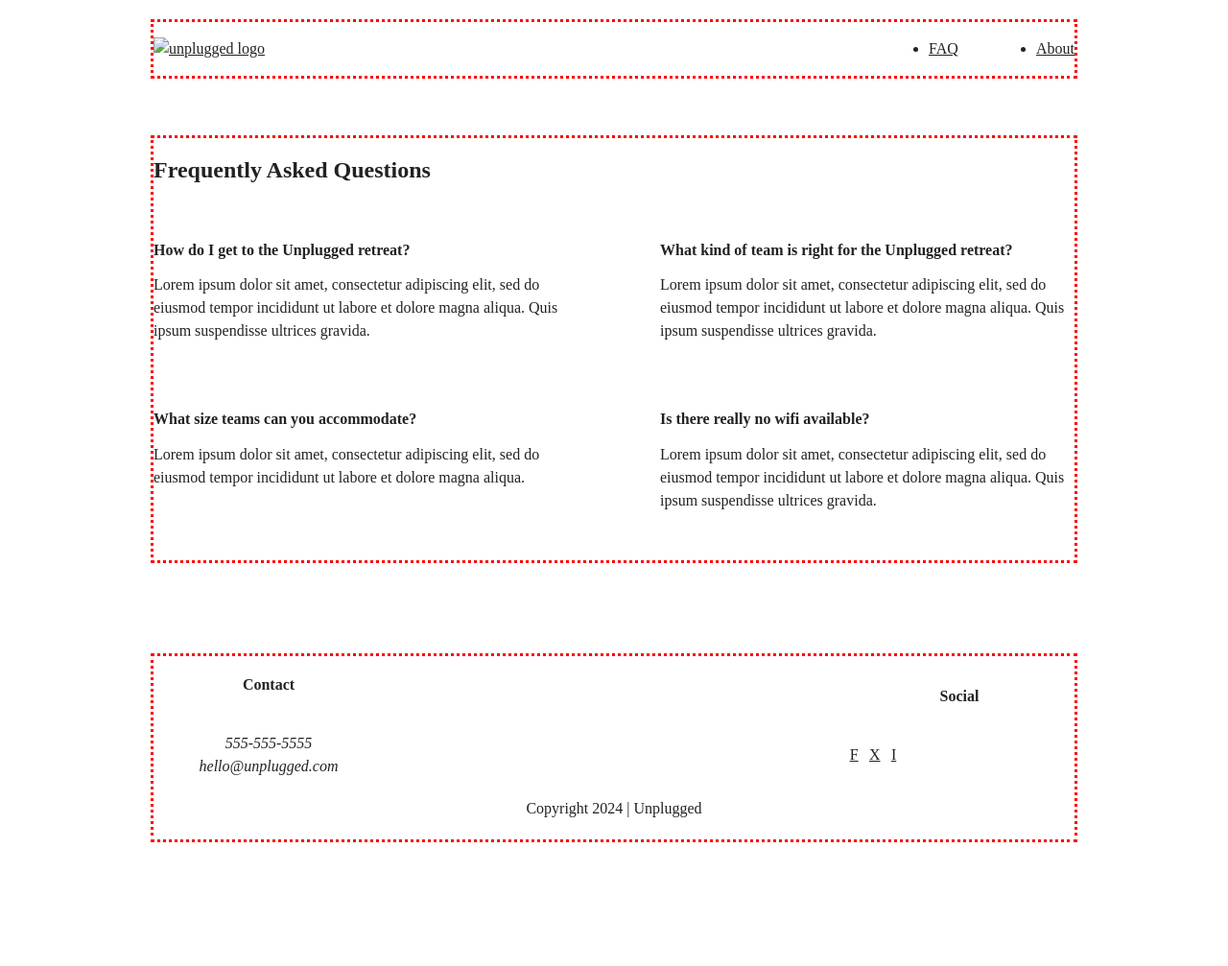
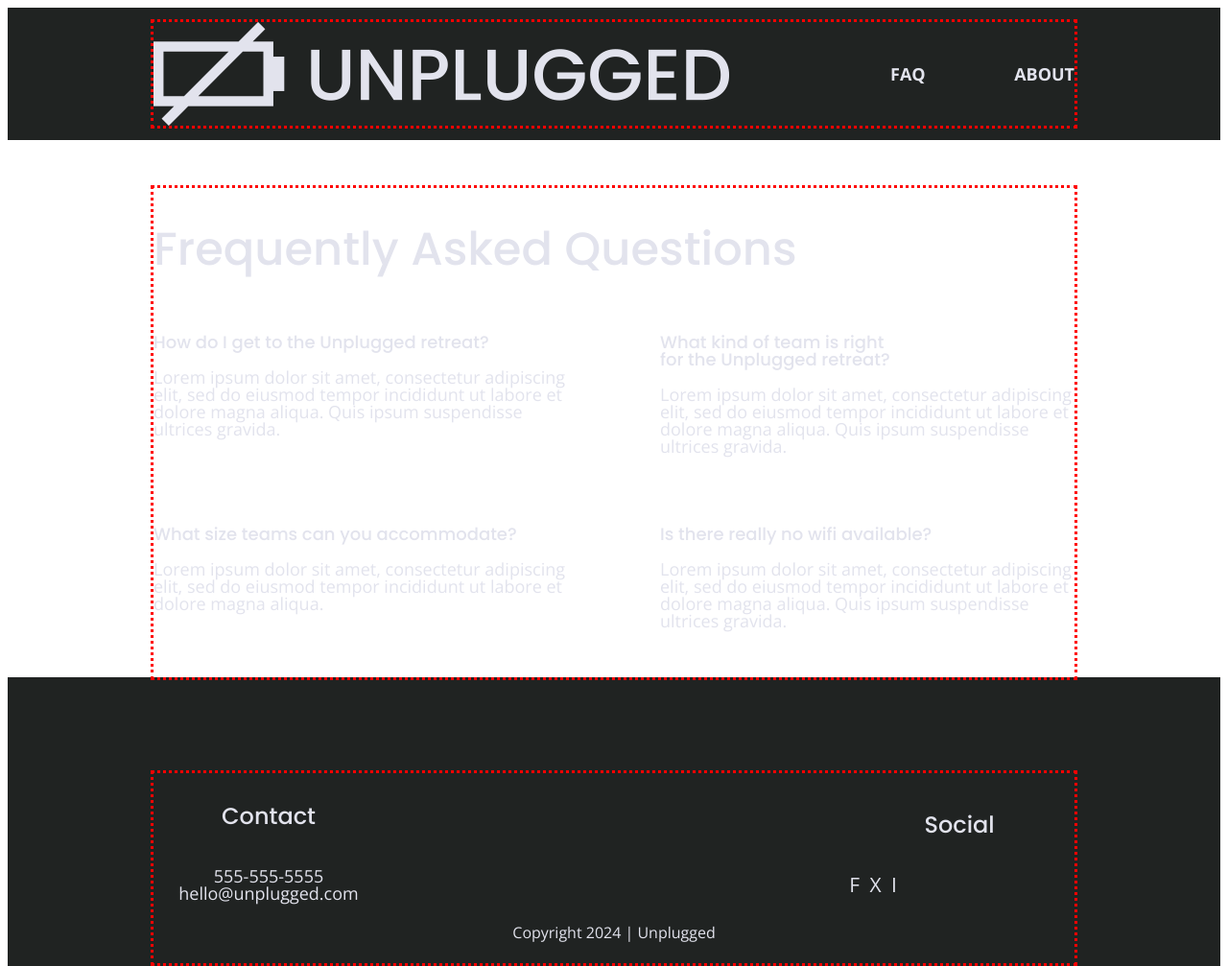
Before and after one commit to seejessicacode/unplugged, a website built with webpack: page faq/index.html in a window 1280 px wide. Shown: the top 1007 px of the page at 96% size. Before the commit the page ends 975 px from the top, so only its background shows below. Built offline with nearby package versions, Linux system fonts and the light colour scheme.

Commit message:
Add logo to header; Add font styles to css

```diff
--- a/css/style.css
+++ b/css/style.css
@@ -83,10 +83,67 @@ textarea {
 /* ==========================================================================
    Author's custom styles
    ========================================================================== */
+
 /* ==========================================================================
    Mobile styles
    ========================================================================== */
- .content-wrapper {
+html {
+  font-size: 1rem;
+}
+
+body {
+  font-family: 'Open Sans', sans-serif;
+  font-size: 1em;
+  color: #e2e3ed;
+}
+
+ul,
+ol {
+  list-style: none;
+}
+
+a {
+  color: #e2e3ed;
+  text-decoration: none;
+}
+
+h1 {
+  font-size: 2.25rem;
+  line-height: 1.194em;
+  font-weight: 500;
+}
+
+h2 {
+  font-family: 'Poppins', sans-serif;
+  font-size: 1.875rem;
+  font-weight: 500;
+}
+
+h3,
+h4 {
+  font-family: 'Poppins', sans-serif;
+  font-size: 1.125rem;
+  font-weight: 500;
+}
+
+p {
+  font-size: 0.875rem;
+  line-height: 1.285em; /* ratio to element's font size (https://stackoverflow.com/questions/12303169/line-height-without-units) */
+}
+
+img {
+
+}
+
+figure {
+
+}
+
+address {
+  font-style: normal;
+}
+
+.content-wrapper {
   outline: 3px dotted red;
   width: 90%;
   margin: 50px 0;
@@ -96,6 +153,7 @@ header {
   display: flex;
   justify-content: center;
   padding: 15px 0;
+  background-color: #202322;
 }
 
 header .content-wrapper {
@@ -110,6 +168,7 @@ header .content-wrapper {
   width: 100%;
   height: 1px;
   margin-top: 10px 0 20px 0;
+  background-color:  #3a3a3a;
 }
 
 header nav {
@@ -120,14 +179,18 @@ header nav ul {
   display: flex;
   justify-content: space-around;
   width: 100%;
+  text-transform: uppercase;
+  font-size: 1.125rem;
+  font-weight: bold;
+  padding: 0;
 }
 
-/* Parent of .content-wrapper */
 footer {
   display: flex;
   flex-direction: column;
   align-items: center;
   text-align: center;
+  background-color: #202322;
 }
 
 footer p {
@@ -152,6 +215,7 @@ footer .social-icons p {
   display: flex;
   justify-content: center;
   align-items: center;
+  font-size: 1.3125rem;
 }
 
 footer .copyright {
@@ -193,6 +257,10 @@ aside {
   margin: 30px 0;
 }
 
+.features .features-items article .fontawesome-icon {
+  font-size: 3.75rem;
+}
+
 .features p {
   margin: 0;
 }
@@ -202,7 +270,9 @@ aside {
   justify-content: center;
 }
 
+/* duplicate to .faq h2 */
 .reviews h2 {
+  line-height: 1em;
   margin-bottom: 40px;
 }
 
@@ -244,12 +314,18 @@ aside {
   margin: 50px 0 0 0;
 }
 
+/* duplicate to .faq h2 */
 .faq h2 {
+  line-height: 1em;
   margin-bottom: 40px;
 }
 
 .faq-content {
   margin-bottom: 50px;
+}
+
+.faq-content h4 {
+  line-height: 1.5rem;
 }
 
 /* ==========================================================================
@@ -338,6 +414,21 @@ aside {
    Tablet styles
    ========================================================================== */
 @media only screen and (min-width: 768px) {
+  h1 {
+    font-size: 3rem;
+    line-height: 1em;
+  }
+
+  h2 {
+    font-size: 2.25rem;
+    line-height: 1.33em;
+  }
+
+  h3 {
+    font-size: 1.5rem;
+    line-height: 1.25em;
+  }
+
   .content-wrapper {
     max-width: 640px;
     margin: 100px 0;
@@ -364,6 +455,10 @@ aside {
     display: none;
   }
 
+  footer p {
+    line-height: 1.125rem;
+  }
+
   footer .content-wrapper {
     width: 65%;
   }
@@ -379,6 +474,7 @@ aside {
   }
 
   footer h4 {
+    font-size: 1.5rem;
     margin-bottom: 40px;
   }
 
@@ -470,6 +566,11 @@ aside {
     justify-content: space-between;
   }
 
+  .faq h4, .faq p {
+    font-size: 0.875rem;
+    line-height: 1.07em;
+  }
+
   .faq-content {
     flex-basis: 45%;
   }
@@ -484,6 +585,23 @@ aside {
    ========================================================================== */
  @media only screen and (min-width: 1200px) {
   /* Style adjustments for viewports that meet the condition */
+
+  h1 {
+    font-size: 3.75rem;
+  }
+
+  h2 {
+    font-size: 2.25rem;
+  }
+
+  h3, h4 {
+    font-size: 1.875rem;
+  }
+
+  p {
+    font-size: 1.125rem;
+    line-height: 1.33em;
+  }
 
   .content-wrapper {
     max-width: 960px;
@@ -536,7 +654,11 @@ aside {
   /* ==========================================================================
    Desktop > About Page
    ========================================================================== */
-  .mission h2,
+  .mission h2 {
+    font-size: 3rem;
+  }
+
+   .mission h2,
   .contact-section .content-wrapper h2 {
     width: 95%;
   }
@@ -546,6 +668,12 @@ aside {
    ========================================================================== */
   .faq h2 {
     width: 100%;
+    font-size: 3rem;
+  }
+
+  .faq h4, .faq p {
+    font-size: 1.125rem;
+    line-height: 1em;
   }
 }
 
--- a/faq/index.html
+++ b/faq/index.html
@@ -5,6 +5,11 @@
   <meta charset="utf-8">
   <meta name="viewport" content="width=device-width, initial-scale=1">
   <title>FAQ | Unplugged Retreat</title>
+  <!-- Google Fonts -->
+  <link rel="preconnect" href="https://fonts.googleapis.com">
+  <link rel="preconnect" href="https://fonts.gstatic.com" crossorigin>
+  <link href="https://fonts.googleapis.com/css2?family=Open+Sans:ital,wght@0,300..800;1,300..800&family=Poppins:wght@300;400;500;600&display=swap" rel="stylesheet">
+  <!-- CSS -->
   <link rel="stylesheet" href="../css/normalize.css">
   <link rel="stylesheet" href="../css/style.css">
   <meta name="description" content="">
@@ -26,7 +31,9 @@
 <body>
   <header>
     <div class="content-wrapper">
-      <a href="../index.html"><img src="" alt="unplugged logo"></a>
+      <a href="../index.html">
+        <img src="../img/unpluggedlogo.png" alt="unplugged logo">
+      </a>
       <div class="header-divider"></div>
       <nav>
            <ul>
```
Also changed, not shown: about/index.html (+6 -1 lines), index.html (+6 -1 lines), img/unpluggedlogo.png (added).
